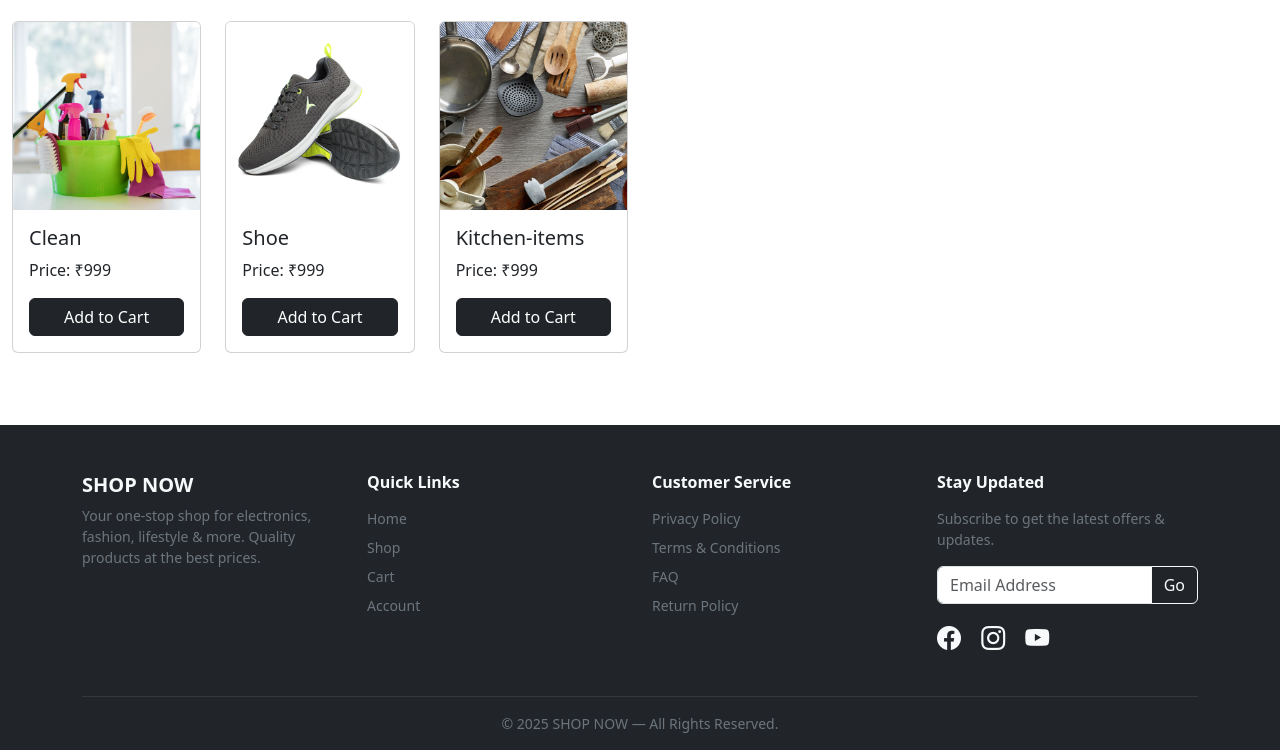
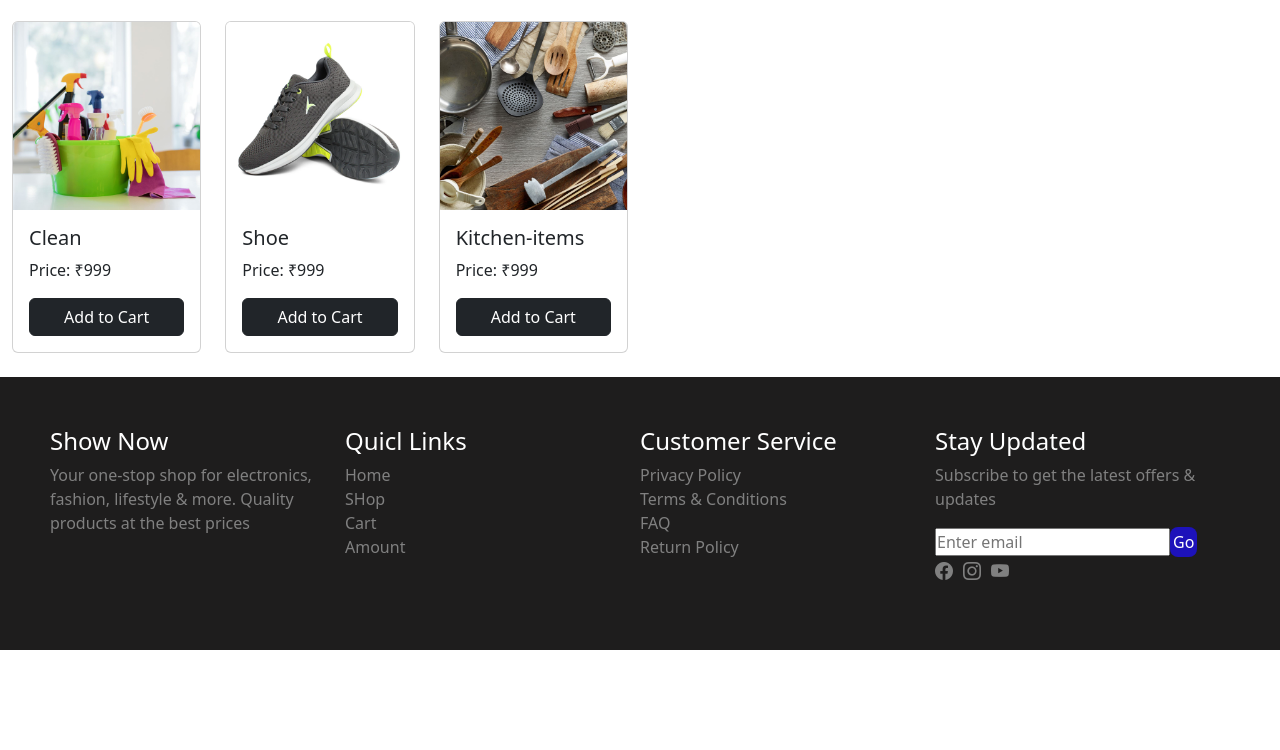
Before and after one commit to Gnanakumar01/E_commerce, a plain HTML site: page index.html in a window 1280 px wide. Shown: the part 718-1468 px from the top of the page. After the commit the page ends 1368 px from the top, so only its background shows below. Drawn offline with nearby package versions, Linux system fonts and the light colour scheme.

Commit message:
Modified

```diff
--- a/assets/css/styles.css
+++ b/assets/css/styles.css
@@ -51,6 +51,75 @@
     }
    }
 }
+
+/* Footer style starts */
+.footer{
+    display: grid;
+    grid-template-columns: repeat(4,25%);
+    background-color: rgb(30, 29, 29);
+    padding: 50px;
+    font-size: medium;
+h4{
+    color: white;
+}
+li,p{
+    color: grey;
+}
+.links{
+    /* background-color: antiquewhite; */
+    ul{
+        list-style: none;
+        padding: 0px;
+        li:hover{
+            color: white;
+            cursor: pointer;
+        }
+    }
+}
+.service{
+    ul{
+        list-style: none;
+        padding: 0px;
+        li:hover{
+            color: white;
+            cursor: pointer;
+        }
+    }
+}
+.more{
+    ul{
+        display: flex;
+        gap: 10px;
+        color: white;
+        list-style: none;
+        padding: 0px;
+    }
+    li{
+        font-size: large;
+        .bi-facebook:hover{
+            color: #0d6efd;
+        }
+        .bi-instagram:hover{
+            color: rgb(247, 67, 190);
+        }
+        .bi-youtube:hover{
+            color: red;
+        }
+    }
+    .input{
+        /* border: 1px solid white; */
+        object-fit: cover;
+        button{
+            border: none;
+            background-color: rgb(29, 18, 186);
+            color: white;
+            border-radius: 8px;
+            padding: 3px;
+        }
+    }
+}
+}
+/* Footer style ends */
 @media (max-width:400px){
     .card{
         display: grid;
--- a/index.html
+++ b/index.html
@@ -120,70 +120,42 @@
     <!-- card end -->
   </main>
 
-  <footer class="bg-dark text-light pt-5 pb-3 mt-5">
-    <div class="container">
-      <div class="row">
+  <!-- Footer Starts -->
+  <footer class="footer">
+    <div class="information">
+      <h4>Show Now</h4>
+      <p>Your one-stop shop for electronics, fashion, lifestyle & more. Quality products at the best prices </p>
+    </div>
 
-        <!-- About -->
-        <div class="col-md-3 mb-4">
-          <h5 class="fw-bold">SHOP NOW</h5>
-          <p class="text-secondary small">
-            Your one-stop shop for electronics, fashion, lifestyle & more.
-            Quality products at the best prices.
-          </p>
-        </div>
+    <div class="links">
+      <h4>Quicl Links</h4>
+      <ul>
+        <li>Home</li>
+        <li>SHop</li>
+        <li>Cart</li>
+        <li>Amount</li>
+      </ul>
+    </div>
 
-        <!-- Quick Links -->
-        <div class="col-md-3 mb-4">
-          <h6 class="fw-bold mb-3">Quick Links</h6>
-          <ul class="list-unstyled small">
-            <li><a href="#" class="text-secondary text-decoration-none d-block mb-2">Home</a></li>
-            <li><a href="#" class="text-secondary text-decoration-none d-block mb-2">Shop</a></li>
-            <li><a href="#" class="text-secondary text-decoration-none d-block mb-2">Cart</a></li>
-            <li><a href="#" class="text-secondary text-decoration-none d-block">Account</a></li>
-          </ul>
-        </div>
+    <div class="service">
+      <h4>Customer Service</h4>
+      <ul>
+        <li>Privacy Policy</li>
+        <li>Terms & Conditions</li>
+        <li>FAQ</li>
+        <li>Return Policy</li>
+      </ul>
+    </div>
 
-        <!-- Customer Service -->
-        <div class="col-md-3 mb-4">
-          <h6 class="fw-bold mb-3">Customer Service</h6>
-          <ul class="list-unstyled small">
-            <li><a href="#" class="text-secondary text-decoration-none d-block mb-2">Privacy Policy</a></li>
-            <li><a href="#" class="text-secondary text-decoration-none d-block mb-2">Terms & Conditions</a></li>
-            <li><a href="#" class="text-secondary text-decoration-none d-block mb-2">FAQ</a></li>
-            <li><a href="#" class="text-secondary text-decoration-none d-block">Return Policy</a></li>
-          </ul>
-        </div>
-
-        <!-- Newsletter -->
-        <div class="col-md-3 mb-4">
-          <h6 class="fw-bold mb-3">Stay Updated</h6>
-          <p class="text-secondary small">Subscribe to get the latest offers & updates.</p>
-          <form>
-            <div class="input-group">
-              <input type="email" class="form-control" placeholder="Email Address">
-              <button class="btn btn-outline-light" type="submit">Go</button>
-            </div>
-          </form>
-
-          <!-- Social Icons -->
-          <div class="mt-3">
-            <a href="#" class="text-light fs-4 me-3"><i class="bi bi-facebook"></i></a>
-            <a href="#" class="text-light fs-4 me-3"><i class="bi bi-instagram"></i></a>
-            <!-- <a href="#" class="text-light fs-4 me-3"><i class="bi bi-twitter"></i></a> -->
-            <a href="#" class="text-light fs-4"><i class="bi bi-youtube"></i></a>
-          </div>
-        </div>
-
-      </div>
-
-      <hr class="border-secondary">
-
-      <!-- Copyright -->
-      <div class="text-center small text-secondary">
-        © 2025 SHOP NOW — All Rights Reserved.
-      </div>
-
+    <div class="more">
+      <h4>Stay Updated</h4>
+      <p>Subscribe to get the latest offers & updates</p>
+      <div class="input"><input type="email" placeholder="Enter email" ><button>Go</button></div>
+      <ul>
+        <li><i class="bi bi-facebook"></i>
+        <li><i class="bi bi-instagram"></i>
+        <li><i class="bi bi-youtube"></i>
+      </ul>
     </div>
   </footer>
 
```
